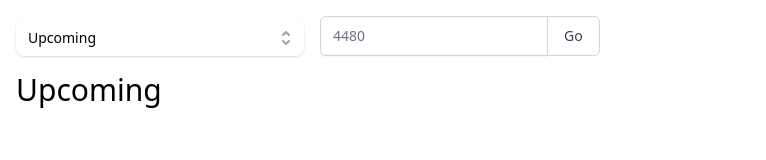
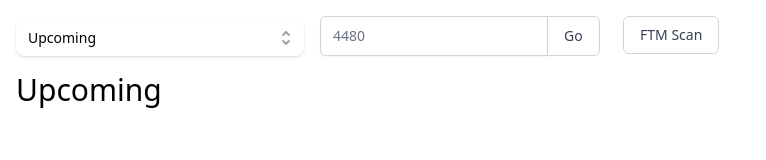
Before and after one commit to nathanjessen/bettermint, a React (Create React App) app: page / in a window 1280 px wide. Shown: the top 160 px of the page, without its empty margins (0-766 px from the left). Built offline with nearby package versions, Linux system fonts and the light colour scheme.

Commit message:
Add link to ftmscan

```diff
--- a/src/components/SniperTool/index.tsx
+++ b/src/components/SniperTool/index.tsx
@@ -270,7 +270,7 @@ const SniperTool = () => {
           </Listbox>
         </div>
 
-        <div className="w-96 flex">
+        <div className="w-72 flex">
           <label htmlFor="currentMint" className="sr-only">
             Current
           </label>
@@ -289,6 +289,12 @@ const SniperTool = () => {
             onClick={onSetCurrent}>
             Go
           </button>
+        </div>
+
+        <div className="w-72">
+          <a
+            className="-ml-px relative inline-flex items-center px-4 py-2 rounded-md border border-gray-300 bg-white text-sm font-medium text-gray-700 hover:bg-gray-50 focus:z-10 focus:outline-none focus:ring-1 focus:ring-indigo-500 focus:border-indigo-500"
+            href="https://ftmscan.com/token/0xd5eb80f437c318b3bf8b3af985224966a3054f76" target="_blank" rel="noreferrer">FTM Scan</a>
         </div>
       </div>
 
```
